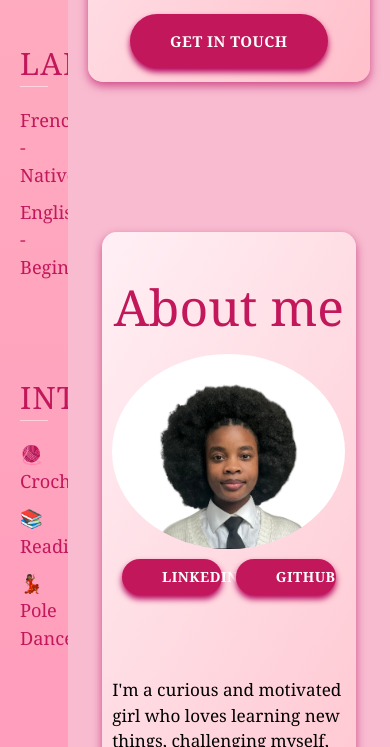
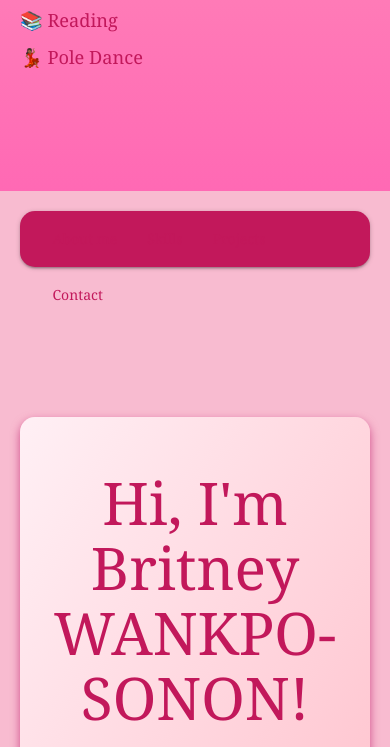
Before and after one commit to Britney05-06/My-first-digital-resume, a plain HTML site: page index.html in a window 390 px wide. Shown: the part 667-1414 px from the top of the page. Drawn offline with nearby package versions, Linux system fonts and the light colour scheme.

Commit message:
My first digital resume

```diff
--- a/style.css
+++ b/style.css
@@ -139,15 +139,22 @@ h1:hover, h2:hover {
 }
 
 @media (max-width: 768px) {
+    .container-main {
+        display: block;
+    }
+
     .sidebar {
         position: relative;
         width: 100%;
         height: auto;
+        order: 2;
         box-shadow: none;
+        margin-top: 20px;
     }
 
     .content {
         margin-left: 0;
+        order: 1;
         padding: 20px 20px;
     }
 }
```
